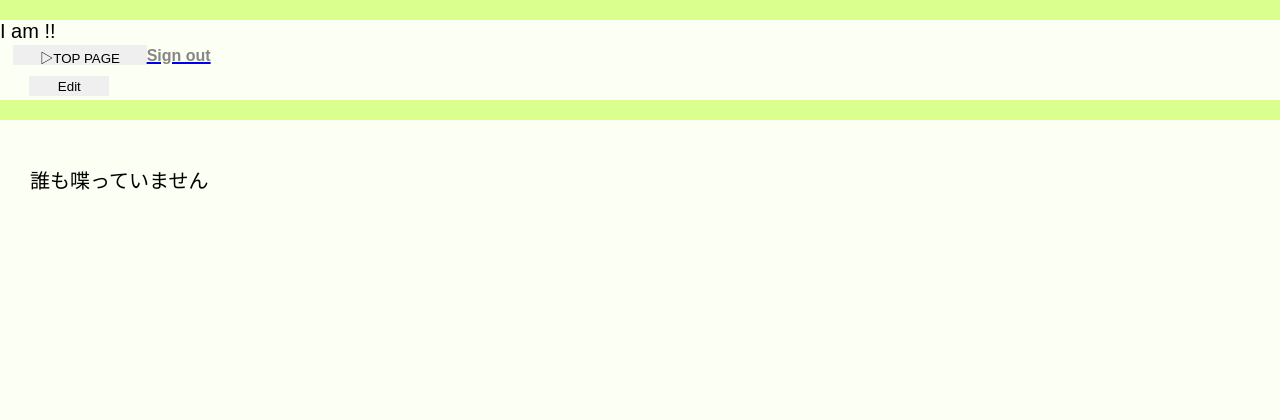
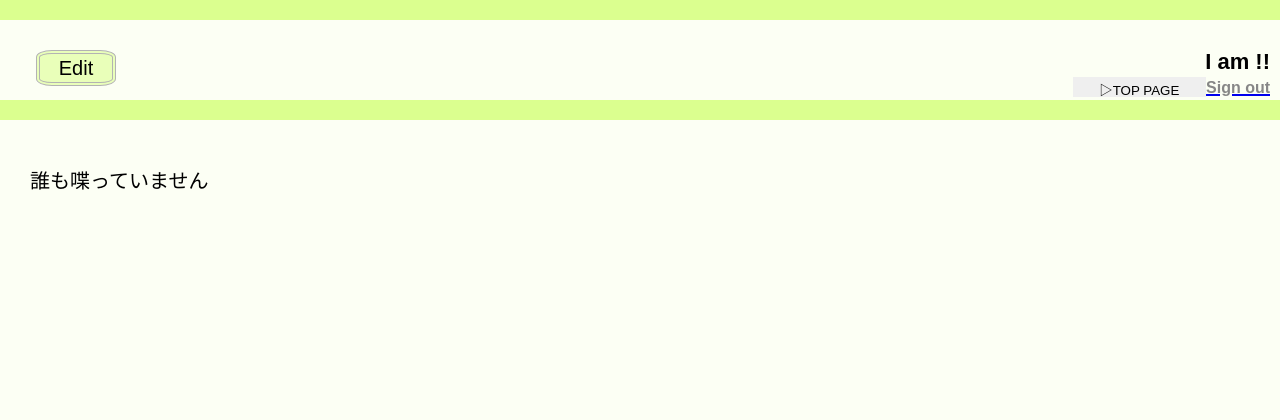
Before and after one commit to Raretech-Hackathon-TEAM-E/TEAM-E-App, a Flask app: template templates/detail.html in a window 1280 px wide; the page is wider, and only the part inside the window is pictured. Shown: the top 420 px of that part. Run offline with Flask 2, Linux system fonts and the light colour scheme; the template is opened without the code that fills it, so the values that code supplies are empty.

Commit message:
左ヘッダー調整

```diff
--- a/static/css/detail.css
+++ b/static/css/detail.css
@@ -4,14 +4,10 @@
 }
 
 body {
-    font-family: "DotGothic16", sans-serif;
+    font-family: "Basic", sans-serif;
     font-size: 20px;
     box-sizing: border-box;
     background-color: #DBFF8F;
-    width: 100vw;
-}
-
-.main-container {
     width: 100%;
     display: flex;
     flex-direction: column;
@@ -25,32 +21,35 @@ body {
     left: 0;
     width: 100%;
     height: 15vh;
-    z-index: 50;
+    z-index: 5;
 }
 
 .chat-top {
     background-color: #FCFFF4;
     width: 100%;
     height: 10vh;
+    position: relative;
+    margin: 1em 0 2em 0;
     display: flex;
-    position: fixed;
-    margin: 1em 0 2em 0;
     flex-direction: row;
-    z-index: 60;
+    z-index: 6;
 }
 
+/* 左ヘッダー */
 .channel-info {
     position: absolute;
     bottom: 0.2em;
     left: 0.8em;
     display: flex;
-    flex-direction: column;
+    flex-direction: row;
+    justify-content: flex-end;
+    align-items: flex-end;
 }
 
 .channel-info-main {
     display: flex;
-    flex-direction: row;
-    align-items: flex-end;
+    flex-direction: column;
+    align-items: left;
 }
 
 .channelroom-name {
@@ -58,14 +57,35 @@ body {
     font-weight: 550;
 }
 
+
+.chatroom-description {
+    font-size: small;
+}
+
 .editbutton{
-    border: none;
-    padding: 0.2em;
+    border: 4px double #b3b3b3;
+    bottom: 0;
+    padding: 0.1em;
     margin-left: 1em;
-    width: 6em;
-    height: 1.5em;
+    margin-bottom: 0.5em;
+    width: 4em;
+    height: 1.8em;
     align-items: center;
-    font-size: 0.8m;
+    border-radius: 20%;
+    font-size: 1em;
+    background-color:#e9ffb9;
+}
+
+
+/* 右ヘッダー */
+
+.header-menu{
+    position: absolute;
+    bottom: 0.1em;
+    right: 0.5em;
+    text-align: right;
+    display: flex;
+    flex-direction: column;
 }
 
 .backbutton{
@@ -76,20 +96,6 @@ body {
     height: 1.5em;
     align-items: center;
     font-size: 0.8m;
-}
-
-
-.chatroom-description {
-    font-size: small;
-}
-
-.header-menu{
-    position: absolute;
-    bottom: 0.1em;
-    right: 0.5em;
-    flex-direction: column;
-    text-align: right;
-    display: flex;
 }
 
 .header-user-name {
@@ -115,6 +121,8 @@ body {
     color: rgb(135, 135, 135);
     font-weight: 550;
 }
+
+
 /* メッセージエリア */
 
 .chat-box {
@@ -269,7 +277,7 @@ img.deleteicon {
     display: flex;
     align-items: center;
     justify-content: start;
-    z-index: 999;
+    z-index: 2;
   }
 
 .typing-box{
--- a/templates/detail.html
+++ b/templates/detail.html
@@ -12,24 +12,22 @@
   </head>
 
   <body>
-    <div class="main-container">
       <div class="chat-header">
       <div class="chat-top">
-        <!--チャンネルタイトル、if文-->
         <div class="channel-info">
           <div class="channel-info-main">
           <p class="channelroom-name">{{ channel.channel_name }}</p>
+          {% if channel.abstract is not none %}
+          <p class="chatroom-description">{{ channel.abstract }}</p>
+          {% endif %}
+          </div>
           {% if uid == channel.uid %}
             <button id='channel-update' class="editbutton">Edit</button>
             {% include 'modal/update-channel.html' %}
           {% endif %}
-          </div>
-          {% if channel.abstract is not none %}
-          <p class="chatroom-description">{{ channel.abstract }}</p>
-          {% endif %}
         </div>
-        <div id="header-menu">
-          <p id="user-name">
+        <div class="header-menu">
+          <p class="header-user-name">
             I am {{ name }}!!
           </p>
         <div class="header-menu-bottom">
@@ -113,9 +111,6 @@
           </form>
         </div>
       </div>
-    </div>
-
-
 
     <script type="text/javascript">
       const channel = JSON.parse('{{ channel|tojson }}');
```
